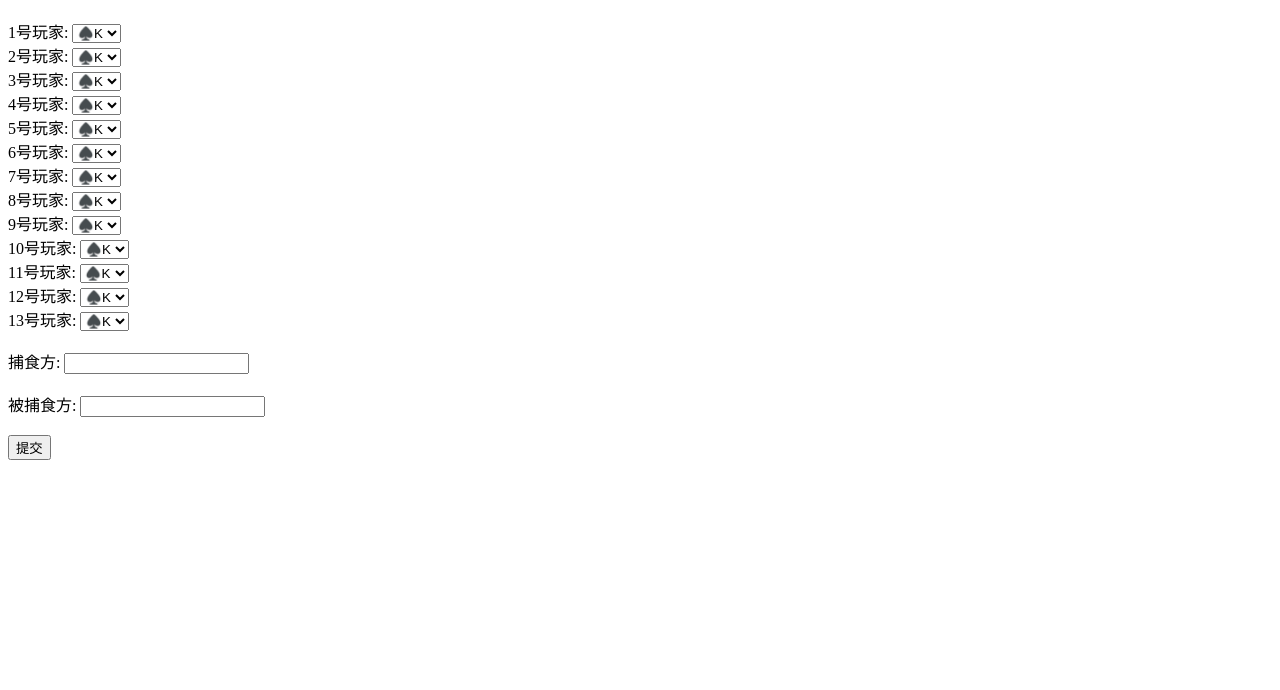
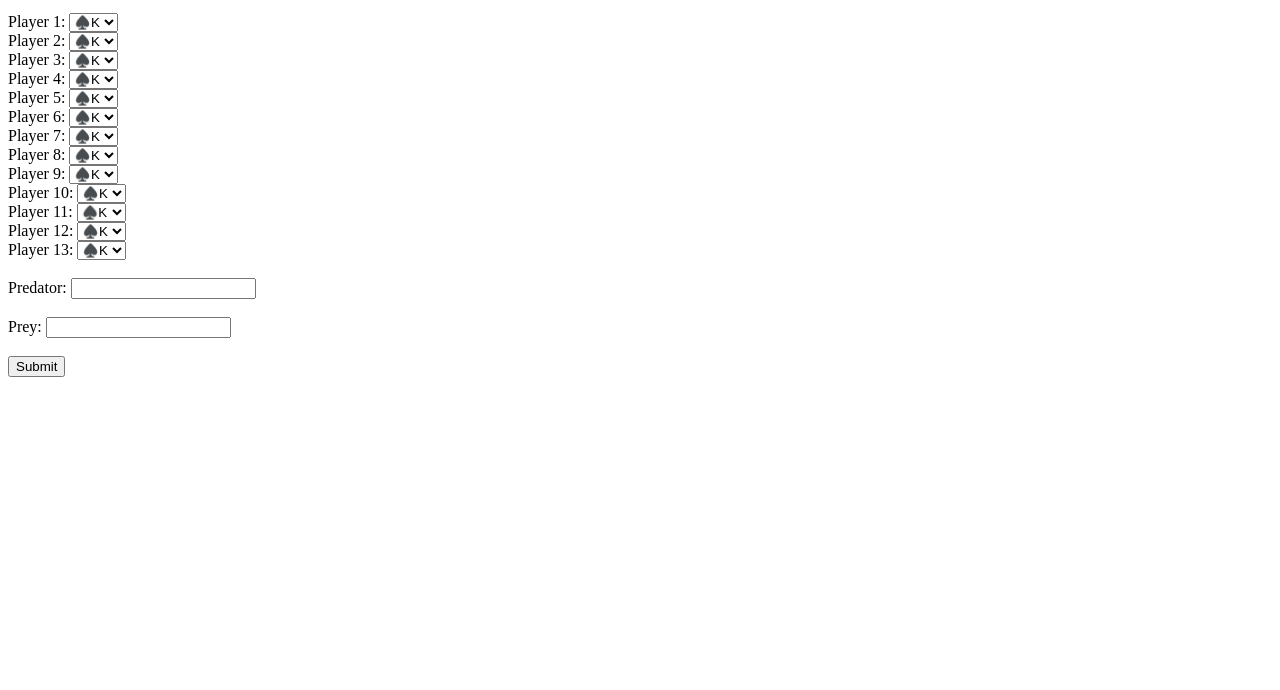
Before and after one commit to ggracee17/ForestEvolutionism, a plain HTML site: page index.html in a window 1280 px wide. Shown: the part 110-800 px from the top of the page. Drawn offline with Linux system fonts and the light colour scheme.

Commit message:
Update index.html change text into English

```diff
--- a/index.html
+++ b/index.html
@@ -8,9 +8,9 @@
     <link href="https://fonts.googleapis.com/css?family=Arvo" rel="stylesheet">
 </head>
 <body>
-    <h1>森林进化论 工具箱</h1>
+    <h1>Forest Evolutionism Toolbox</h1>
     <div name="player_info" id="player_info">
-        <label for="player1">1号玩家:</label>
+        <label for="player1">Player 1:</label>
         <select name="player1" id="player1">
             <option value="spadeK">♠️K</option>
             <option value="spadeQ">♠️Q</option>
@@ -27,7 +27,7 @@
             <option value="joker">🃏</option>
         </select>
         <br>
-        <label for="player2">2号玩家:</label>
+        <label for="player2">Player 2:</label>
         <select name="player2" id="player2">
             <option value="spadeK">♠️K</option>
             <option value="spadeQ">♠️Q</option>
@@ -44,7 +44,7 @@
             <option value="joker">🃏</option>
         </select>
         <br>
-        <label for="player3">3号玩家:</label>
+        <label for="player3">Player 3:</label>
         <select name="player3" id="player3">
             <option value="spadeK">♠️K</option>
             <option value="spadeQ">♠️Q</option>
@@ -61,7 +61,7 @@
             <option value="joker">🃏</option>
         </select>
         <br>
-        <label for="player4">4号玩家:</label>
+        <label for="player4">Player 4:</label>
         <select name="player4" id="player4">
             <option value="spadeK">♠️K</option>
             <option value="spadeQ">♠️Q</option>
@@ -78,7 +78,7 @@
             <option value="joker">🃏</option>
         </select>
         <br>
-        <label for="player5">5号玩家:</label>
+        <label for="player5">Player 5:</label>
         <select name="player5" id="player5">
             <option value="spadeK">♠️K</option>
             <option value="spadeQ">♠️Q</option>
@@ -95,7 +95,7 @@
             <option value="joker">🃏</option>
         </select>
         <br>
-        <label for="player6">6号玩家:</label>
+        <label for="player6">Player 6:</label>
         <select name="player6" id="player6">
             <option value="spadeK">♠️K</option>
             <option value="spadeQ">♠️Q</option>
@@ -112,7 +112,7 @@
             <option value="joker">🃏</option>
         </select>
         <br>
-        <label for="player7">7号玩家:</label>
+        <label for="player7">Player 7:</label>
         <select name="player7" id="player7">
             <option value="spadeK">♠️K</option>
             <option value="spadeQ">♠️Q</option>
@@ -129,7 +129,7 @@
             <option value="joker">🃏</option>
         </select>
         <br>
-        <label for="player8">8号玩家:</label>
+        <label for="player8">Player 8:</label>
         <select name="player8" id="player8">
             <option value="spadeK">♠️K</option>
             <option value="spadeQ">♠️Q</option>
@@ -146,7 +146,7 @@
             <option value="joker">🃏</option>
         </select>
         <br>
-        <label for="player9">9号玩家:</label>
+        <label for="player9">Player 9:</label>
         <select name="player9" id="player9">
             <option value="spadeK">♠️K</option>
             <option value="spadeQ">♠️Q</option>
@@ -163,7 +163,7 @@
             <option value="joker">🃏</option>
         </select>
         <br>
-        <label for="player10">10号玩家:</label>
+        <label for="player10">Player 10:</label>
         <select name="player10" id="player10">
             <option value="spadeK">♠️K</option>
             <option value="spadeQ">♠️Q</option>
@@ -180,7 +180,7 @@
             <option value="joker">🃏</option>
         </select>
         <br>
-        <label for="player11">11号玩家:</label>
+        <label for="player11">Player 11:</label>
         <select name="player11" id="player11">
             <option value="spadeK">♠️K</option>
             <option value="spadeQ">♠️Q</option>
@@ -197,7 +197,7 @@
             <option value="joker">🃏</option>
         </select>
         <br>
-        <label for="player12">12号玩家:</label>
+        <label for="player12">Player 12:</label>
         <select name="player12" id="player12">
             <option value="spadeK">♠️K</option>
             <option value="spadeQ">♠️Q</option>
@@ -214,7 +214,7 @@
             <option value="joker">🃏</option>
         </select>
         <br>
-        <label for="player13">13号玩家:</label>
+        <label for="player13">Player 13:</label>
         <select name="player13" id="player13">
             <option value="spadeK">♠️K</option>
             <option value="spadeQ">♠️Q</option>
@@ -233,11 +233,11 @@
     </div>
     <br>
     <div>
-        <label for="first_player">捕食方:</label>
+        <label for="first_player">Predator:</label>
         <input type="number" id="first_player"><br><br>
-        <label for="second_player">被捕食方:</label>
+        <label for="second_player">Prey:</label>
         <input type="number" id="second_player"><br><br>
-        <button id="calculate" onclick="showWinner()">提交</button>
+        <button id="calculate" onclick="showWinner()">Submit</button>
     </input>
     <p id="winner"></p>
     <script>
```
